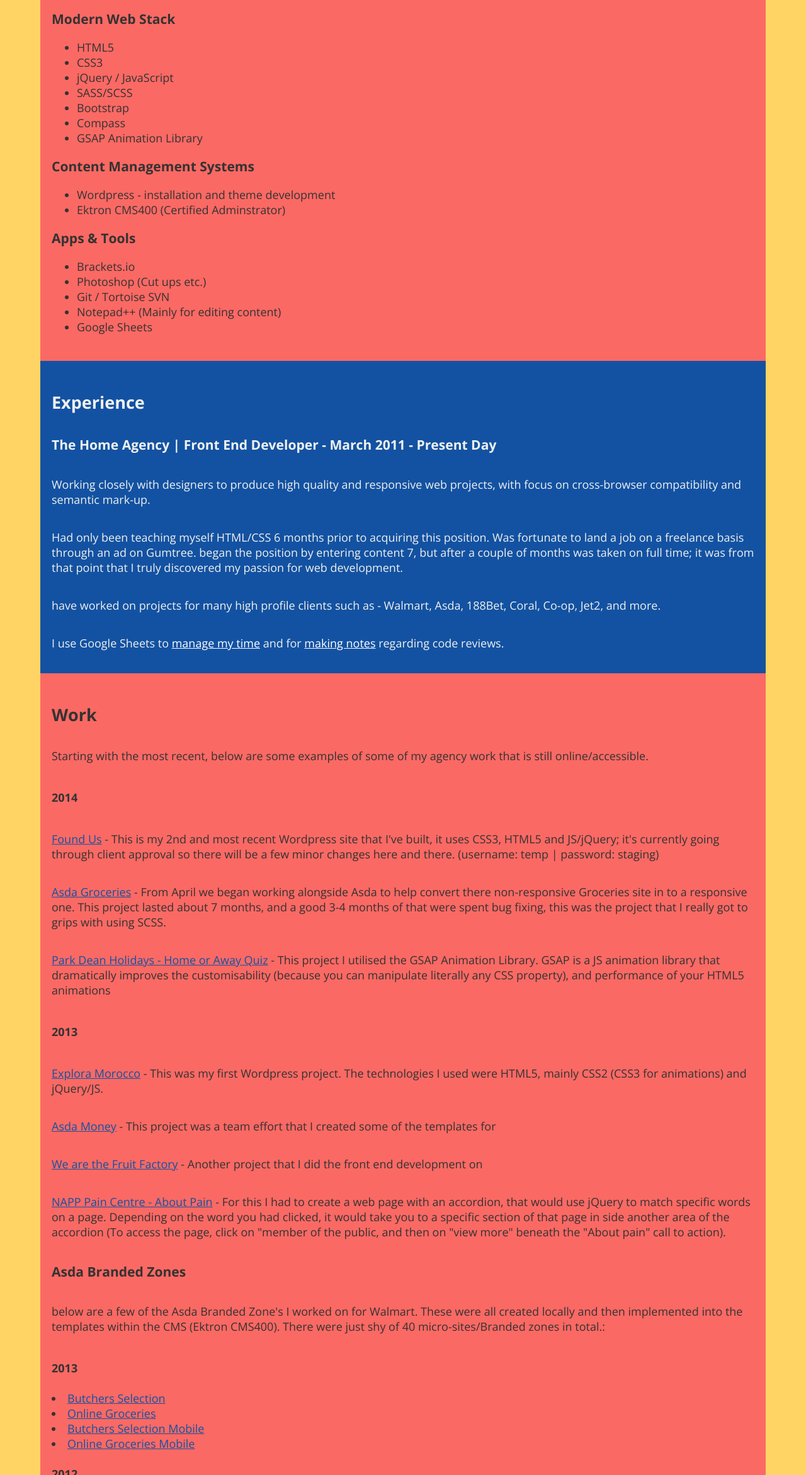
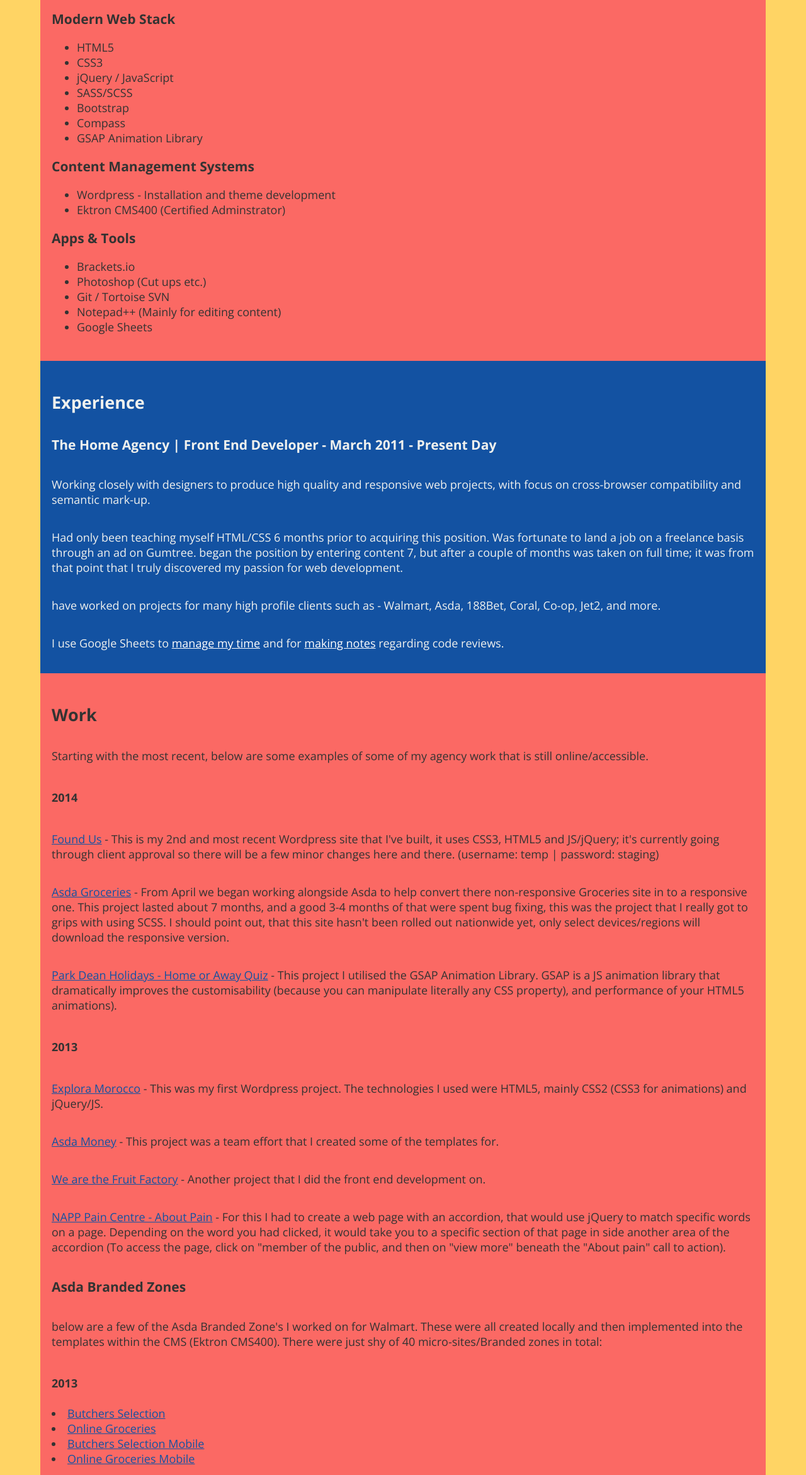
Before and after one commit to lcjf/portfolio_2014, a plain HTML site: page index.html in a window 1280 px wide. Shown: the part 734-3076 px from the top of the page at 63% size. Drawn offline with nearby package versions, Linux system fonts and the light colour scheme.

Commit message:
copy changes

```diff
--- a/index.html
+++ b/index.html
@@ -55,7 +55,7 @@
                 </ul>
                 <h3>Content Management Systems</h3>
                 <ul>
-                    <li>Wordpress - installation and theme development</li>
+                    <li>Wordpress - Installation and theme development</li>
                     <li>Ektron CMS400 (Certified Adminstrator)</li>
                 </ul>
                 <h3>Apps &amp; Tools</h3>
@@ -81,16 +81,16 @@
 
                 <h4>2014</h4>
                 <p><a target="_blank" href="http://staging.foundus.co.uk/">Found Us</a> - This is my 2nd and most recent Wordpress site that I've built, it uses CSS3, HTML5 and JS/jQuery; it's currently going through client approval so there will be a few minor changes here and there. (username: temp | password: staging)</p>
-                <p><a target="_blank" href="http://groceries.asda.com/asda-webstore/landing/home.shtml">Asda Groceries</a> - From April we began working alongside Asda to help convert there non-responsive Groceries site in to a responsive one. This project lasted about 7 months, and a good 3-4 months of that were spent bug fixing, this was the project that I really got to grips with using SCSS.</p>
-                <p><a target="_blank" href="http://www.parkdeanholidays.co.uk/homeorawayquiz/default.aspx">Park Dean Holidays - Home or Away Quiz</a> - This project I utilised the GSAP Animation Library. GSAP is a JS animation library that dramatically improves the customisability (because you can manipulate literally any CSS property), and performance of your HTML5 animations</p>
+                <p><a target="_blank" href="http://groceries.asda.com/asda-webstore/landing/home.shtml">Asda Groceries</a> - From April we began working alongside Asda to help convert there non-responsive Groceries site in to a responsive one. This project lasted about 7 months, and a good 3-4 months of that were spent bug fixing, this was the project that I really got to grips with using SCSS. I should point out, that this site hasn't been rolled out nationwide yet, only select devices/regions will download the responsive version.</p>
+                <p><a target="_blank" href="http://www.parkdeanholidays.co.uk/homeorawayquiz/default.aspx">Park Dean Holidays - Home or Away Quiz</a> - This project I utilised the GSAP Animation Library. GSAP is a JS animation library that dramatically improves the customisability (because you can manipulate literally any CSS property), and performance of your HTML5 animations).</p>
 
                 <h4>2013</h4>
                 <p><a target="_blank" href="http://www.exploramorocco.com/">Explora Morocco</a> - This was my first Wordpress project. The technologies I used were HTML5, mainly CSS2 (CSS3 for animations) and jQuery/JS.</p>
-                <p><a target="_blank" href="http://money.asda.com/">Asda Money</a> - This project was a team effort that I created some of the templates for</p>
-                <p><a target="_blank" href="http://www.wearethefruitfactory.com/about-us/">We are the Fruit Factory</a> - Another project that I did the front end development on</p>
-                <p><a target="_blank" href="http://www.paincentrenapp.co.uk/about-pain/">NAPP Pain Centre - About Pain</a> - For this I had to create a web page with an accordion, that would use jQuery to match specific words on a page. Depending on the word you had clicked, it would take you to a specific section of that page in side another area of the accordion (To access the page, click on "member of the public, and then on "view more" beneath the "About pain" call to action). </p>
+                <p><a target="_blank" href="http://money.asda.com/">Asda Money</a> - This project was a team effort that I created some of the templates for.</p>
+                <p><a target="_blank" href="http://www.wearethefruitfactory.com/about-us/">We are the Fruit Factory</a> - Another project that I did the front end development on.</p>
+                <p><a target="_blank" href="http://www.paincentrenapp.co.uk/about-pain/">NAPP Pain Centre - About Pain</a> - For this I had to create a web page with an accordion, that would use jQuery to match specific words on a page. Depending on the word you had clicked, it would take you to a specific section of that page in side another area of the accordion (To access the page, click on "member of the public, and then on "view more" beneath the "About pain" call to action).</p>
                 <h3>Asda Branded Zones</h3>
-                <p>below are a few of the Asda Branded Zone's I worked on for Walmart. These were all created locally and then implemented into the templates within the CMS (Ektron CMS400). There were just shy of 40 micro-sites/Branded zones in total.:
+                <p>below are a few of the Asda Branded Zone's I worked on for Walmart. These were all created locally and then implemented into the templates within the CMS (Ektron CMS400). There were just shy of 40 micro-sites/Branded zones in total:
 
                 <h4>2013</h4>
                 <li><a target="_blank" href="http://shop.asda.qa.cap-hosting.com/butchers-selection/">Butchers Selection</a></li>
```
